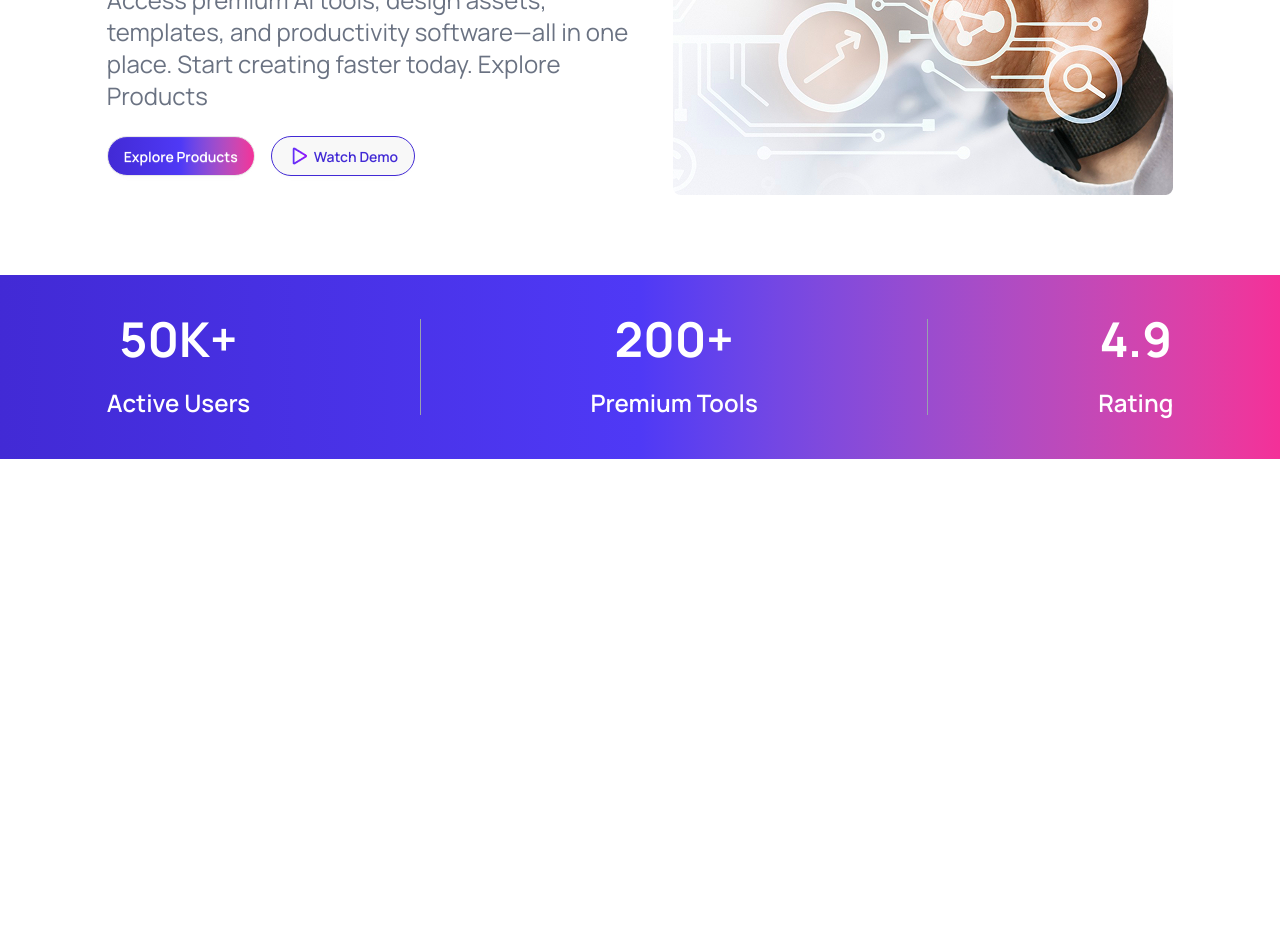
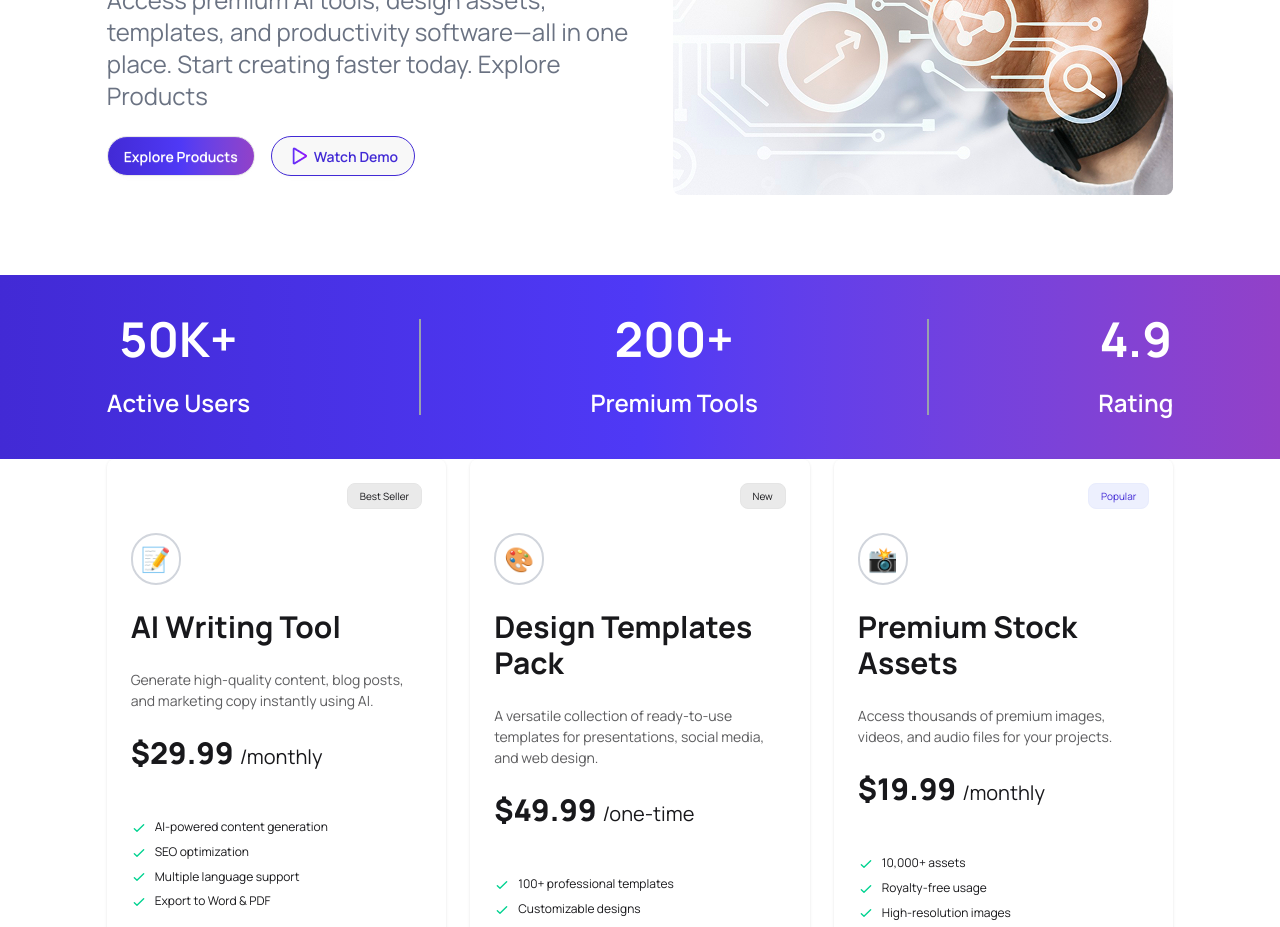
Before and after one commit to khanm206/dig_tools, a React (Vite) app: page / in a window 1280 px wide. Shown: the part 540-1467 px from the top of the page. Before the commit the page ends 999 px from the top, so only its background shows below. Built offline with nearby package versions, Linux system fonts and the light colour scheme.

Commit message:
tools card created || 1 April 2026 04:12 AM}

```diff
--- a/package.json
+++ b/package.json
@@ -11,6 +11,7 @@
   },
   "dependencies": {
     "@tailwindcss/vite": "^4.2.2",
+    "axios": "^1.14.0",
     "daisyui": "^5.5.19",
     "lucide-react": "^1.7.0",
     "react": "^19.2.4",
--- a/public/data.json
+++ b/public/data.json
@@ -1,11 +1,11 @@
 [
-    {
+  {
     "id": 1,
     "name": "AI Writing Tool",
     "description": "Generate high-quality content, blog posts, and marketing copy instantly using AI.",
     "price": 29.99,
     "period": "monthly",
-    "tag": "best seller",
+    "tag": "Best Seller",
     "tagType": "highlight",
     "features": [
       "AI-powered content generation",
@@ -21,7 +21,7 @@
     "description": "A versatile collection of ready-to-use templates for presentations, social media, and web design.",
     "price": 49.99,
     "period": "one-time",
-    "tag": "new",
+    "tag": "New",
     "tagType": "highlight",
     "features": [
       "100+ professional templates",
@@ -37,7 +37,7 @@
     "description": "Access thousands of premium images, videos, and audio files for your projects.",
     "price": 19.99,
     "period": "monthly",
-    "tag": "popular",
+    "tag": "Popular",
     "tagType": "highlight",
     "features": [
       "10,000+ assets",
@@ -53,7 +53,7 @@
     "description": "Automate repetitive tasks and boost productivity with powerful automation tools.",
     "price": 79.99,
     "period": "one-time",
-    "tag": "best seller",
+    "tag": "Best Seller",
     "tagType": "highlight",
     "features": [
       "Workflow automation",
@@ -69,7 +69,7 @@
     "description": "Create professional resumes that pass ATS and impress recruiters effortlessly.",
     "price": 14.99,
     "period": "monthly",
-    "tag": "popular",
+    "tag": "Popular",
     "tagType": "highlight",
     "features": [
       "ATS optimized templates",
@@ -85,7 +85,7 @@
     "description": "Boost engagement with ready-to-post social media content and templates.",
     "price": 39.99,
     "period": "yearly",
-    "tag": "new",
+    "tag": "New",
     "tagType": "highlight",
     "features": [
       "300+ ready-to-use posts",
@@ -94,14 +94,14 @@
       "Content calendar included"
     ],
     "icon": "📱"
-  }
+  },
   {
     "id": 7,
     "name": "Video Editing Suite",
     "description": "Professional-grade video editing tools for creators, marketers, and social media managers.",
     "price": 59.99,
     "period": "one-time",
-    "tag": "best seller",
+    "tag": "Best Seller",
     "tagType": "highlight",
     "features": [
       "Multi-track editing",
@@ -117,7 +117,7 @@
     "description": "Everything you need to launch, optimize, and scale your online store quickly.",
     "price": 89.99,
     "period": "monthly",
-    "tag": "popular",
+    "tag": "Popular",
     "tagType": "highlight",
     "features": [
       "Product page templates",
@@ -133,7 +133,7 @@
     "description": "Create intelligent chatbots for websites and social media to engage your audience 24/7.",
     "price": 49.99,
     "period": "monthly",
-    "tag": "new",
+    "tag": "New",
     "tagType": "highlight",
     "features": [
       "No coding required",
--- a/src/App.jsx
+++ b/src/App.jsx
@@ -3,6 +3,7 @@ import "./App.css";
 import NavBar from "./components/navBar/NavBar";
 import Banner from "./components/banner/Banner";
 import Status from "./components/status/Status";
+import DigitalTools from "./components/toolSection/DigitalTools";
 
 function App() {
   return (
@@ -10,6 +11,7 @@ function App() {
       <NavBar></NavBar>
       <Banner></Banner>
       <Status></Status>
+      <DigitalTools></DigitalTools>
 
       <ToastContainer></ToastContainer>
     </>
--- a/src/components/banner/Banner.jsx
+++ b/src/components/banner/Banner.jsx
@@ -20,7 +20,7 @@ const Banner = () => {
           Products
         </p>
         <div className="flex gap-4">
-          <button className="btn rounded-4xl bg-linear-to-r from-primary via-[#4F39F6] to-secondary text-white">
+          <button className="btn rounded-4xl bg-linear-to-r from-primary via-[#4F39F6] to-[#9241c8] text-white">
             Explore Products
           </button>
           <button className="btn rounded-4xl border border-primary text-primary hover:bg-primary hover:text-white">
--- a/src/components/navBar/NavBar.jsx
+++ b/src/components/navBar/NavBar.jsx
@@ -79,7 +79,7 @@ const NavBar = () => {
             <button className="btn bg-white flex items-center  gap-2">
               Login
             </button>
-            <button className="btn rounded-4xl bg-linear-to-r from-primary via-[#4F39F6] to-secondary text-white">
+            <button className="btn rounded-4xl bg-linear-to-r from-primary via-[#4F39F6] to-[#9241c8] text-white">
               Get Started
             </button>
           </div>
--- a/src/components/status/Status.jsx
+++ b/src/components/status/Status.jsx
@@ -2,20 +2,20 @@ import React from "react";
 
 const Status = () => {
   return (
-    <div className="bg-linear-to-r from-primary via-[#4F39F6] to-secondary">
+    <div className="bg-linear-to-r from-primary via-[#4F39F6] to-[#9241c8]">
       <div className="mx-auto text-center text-white flex justify-between items-center w-10/12 py-10 mt-10">
         <div>
           <h2 className="text-5xl font-bold">50K+</h2>
           <br />
           <p className="text-2xl font-semibold">Active Users</p>
         </div>
-        <div class="w-px h-24 bg-gray-400"></div>
+        <div className="w-0.5 h-24 bg-gray-400"></div>
         <div>
           <h2 className="text-5xl font-bold">200+</h2>
           <br />
           <p className="text-2xl font-semibold">Premium Tools</p>
         </div>
-        <div class="w-px h-24 bg-gray-400"></div>
+        <div className="w-0.5 h-24 bg-gray-400"></div>
         <div>
           <h2 className="text-5xl font-bold">4.9</h2>
           <br />
--- /dev/null
+++ b/src/components/toolSection/Card.jsx
@@ -0,0 +1,77 @@
+import React from "react";
+
+const Card = ({ tool }) => {
+  let badgeColor = "";
+  if (tool.tag === "New") {
+    badgeColor = "success";
+  } else if (tool.tag === "Popular") {
+    badgeColor = "primary";
+  } else {
+    badgeColor = "warning";
+  }
+  return (
+    <div className="h-full">
+      <div className="hover-3d w-full h-full">
+        <div className="card w-full bg-base-100 shadow-sm">
+          <div className="card-body space-y-4">
+            <div className="flex justify-end">
+              <span
+                className={`badge badge-xs badge-soft badge-${badgeColor} p-3`}
+              >
+                {tool.tag}
+              </span>
+            </div>
+            <div className="p-2 border-2 w-fit rounded-full border-gray-300 text-2xl">
+              {tool.icon}
+            </div>
+            <h2 className="text-3xl font-bold">{tool.name}</h2>
+
+            <p className="text-base-content/70">{tool.description}</p>
+            <h3 className="text-3xl font-black">
+              ${tool.price}{" "}
+              <span className="text-xl font-normal">/{tool.period}</span>
+            </h3>
+            <ul className="mt-6 flex flex-col gap-2 text-xs h-full">
+              {tool.features.map((feature, index) => {
+                return (
+                  <li key={index}>
+                    <svg
+                      xmlns="http://www.w3.org/2000/svg"
+                      className="size-4 me-2 inline-block text-success"
+                      fill="none"
+                      viewBox="0 0 24 24"
+                      stroke="currentColor"
+                    >
+                      <path
+                        strokeLinecap="round"
+                        strokeLinejoin="round"
+                        strokeWidth="2"
+                        d="M5 13l4 4L19 7"
+                      />
+                    </svg>
+                    <span>{feature}</span>
+                  </li>
+                );
+              })}
+            </ul>
+            <div className="mt-6">
+              <button className="btn rounded-4xl bg-linear-to-r from-primary via-[#4F39F6] to-[#9241c8] text-white btn-block">
+                Buy Now
+              </button>
+            </div>
+          </div>
+        </div>
+        <div></div>
+        <div></div>
+        <div></div>
+        <div></div>
+        <div></div>
+        <div></div>
+        <div></div>
+        <div></div>
+      </div>
+    </div>
+  );
+};
+
+export default Card;
--- /dev/null
+++ b/src/components/toolSection/Cards.jsx
@@ -0,0 +1,18 @@
+import React, { use } from "react";
+import Card from "./Card";
+
+const Cards = ({ dataPromise }) => {
+  const data = use(dataPromise);
+  const tools = data.data;
+  return (
+    <>
+      <div className="grid grid-cols-1 md:grid-cols-2 lg:grid-cols-3 gap-6">
+        {tools.map((tool) => (
+          <Card key={tool.id} tool={tool} />
+        ))}
+      </div>
+    </>
+  );
+};
+
+export default Cards;
--- /dev/null
+++ b/src/components/toolSection/DigitalTools.jsx
@@ -0,0 +1,20 @@
+import axios from "axios";
+import React, { Suspense } from "react";
+import Cards from "./Cards";
+
+const dataPromise = axios.get("data.json");
+const DigitalTools = () => {
+  return (
+    <section className="w-10/12 mx-auto">
+      <Suspense
+        fallback={
+          <span className="loading loading-bars loading-xl mx-auto flex items-center justify-center mt-18"></span>
+        }
+      >
+        <Cards dataPromise={dataPromise}></Cards>
+      </Suspense>
+    </section>
+  );
+};
+
+export default DigitalTools;
```
Also changed, not shown: 1 other file (tests, documents, lock files or other folders).
